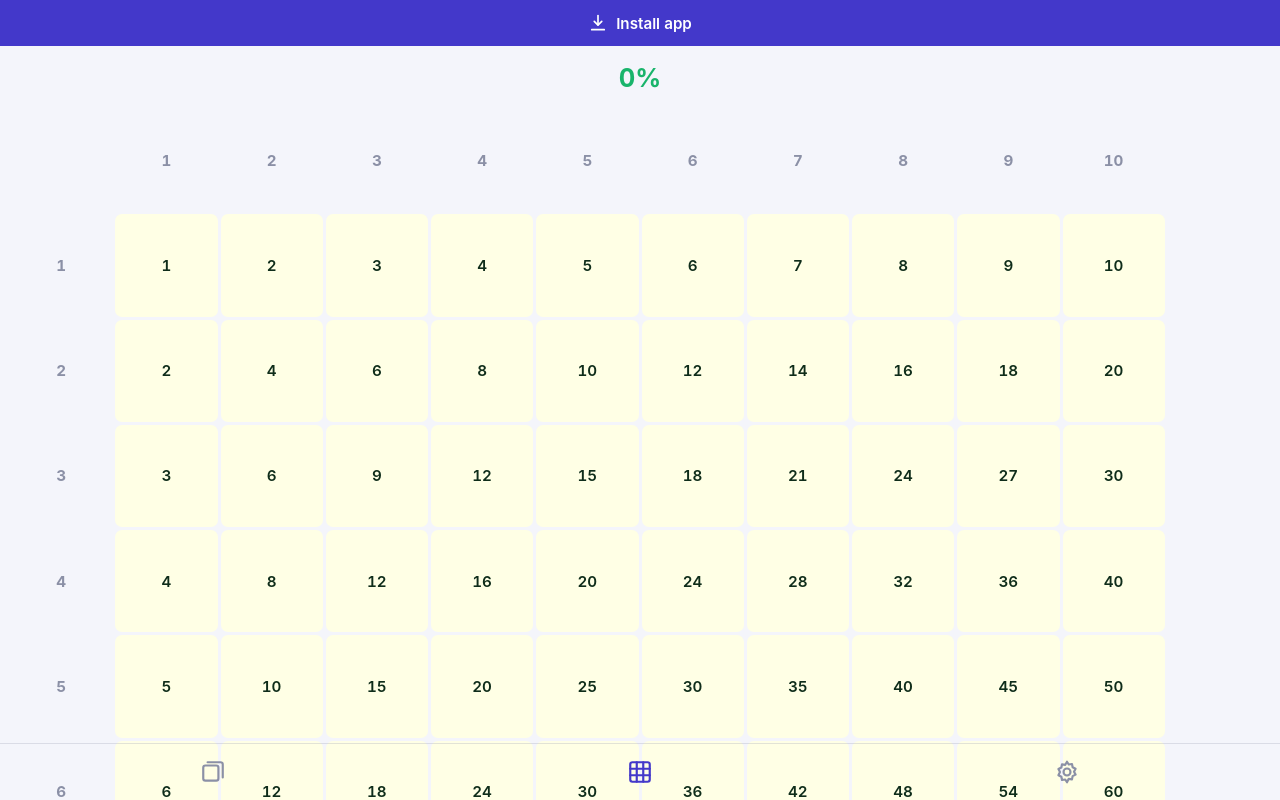
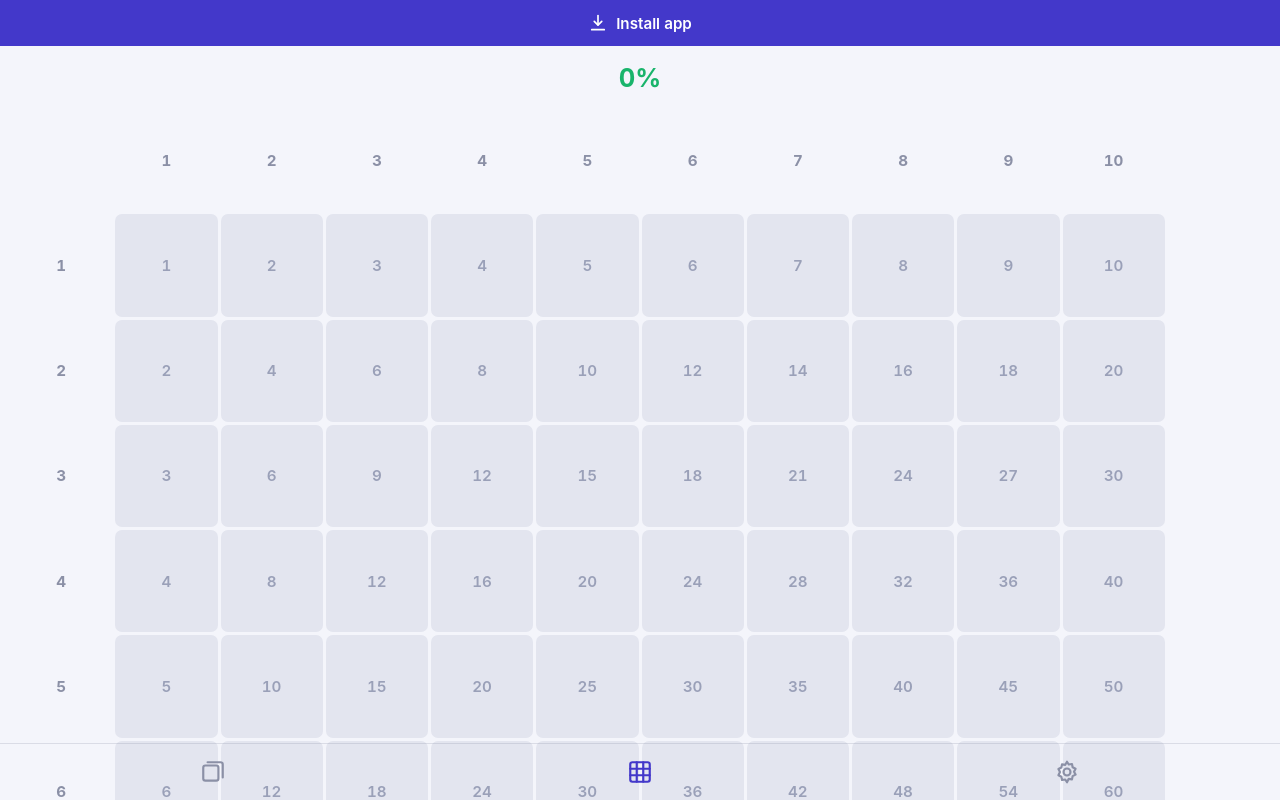
Before and after one commit to Leksat/mp, a React (Vite) app: page / in a window 1280 px wide. Built offline with nearby package versions, Linux system fonts and the light colour scheme.

Commit message:
revert: restore the original table colours

```diff
--- a/src/components/FactSheet.tsx
+++ b/src/components/FactSheet.tsx
@@ -12,6 +12,7 @@ interface FactSheetProps {
 export const FactSheet = ({ fact, progress, onForget, onClose }: FactSheetProps) => {
   const streak = factStreak(progress, fact)
   const required = requiredStreak(fact)
+  const pipTone = (index: number): number => Math.min(3, Math.ceil(((index + 1) / required) * 3))
 
   return (
     <div className="sheet-backdrop" onClick={onClose}>
@@ -22,7 +23,10 @@ export const FactSheet = ({ fact, progress, onForget, onClose }: FactSheetProps)
 
         <div className="streak">
           {Array.from({ length: required }, (_, index) => (
-            <span key={index} className={index < streak ? 'pip filled' : 'pip'} />
+            <span
+              key={index}
+              className={index < streak ? `pip filled tone-${pipTone(index)}` : 'pip'}
+            />
           ))}
         </div>
 
--- a/src/devSeed.ts
+++ b/src/devSeed.ts
@@ -3,15 +3,15 @@ import type { FactProgress, Progress } from './domain/progress'
 import { saveProgress } from './domain/storage'
 
 const SEED_FLAG = 'seed'
+const RAMP_STEPS = FACTORS.length - 2
 
 const rampedProgress = (): Progress => {
   const facts: Record<string, FactProgress> = {}
   ALL_FACTS.forEach((fact) => {
-    const column = FACTORS.indexOf(fact.right)
-    const appearances = baseRequiredStreak(fact) + 2
-    const bucket = Math.floor(((column + 0.5) * appearances) / FACTORS.length)
-    if (bucket === 0) return
-    facts[factKey(fact)] = { streak: bucket - 1, lastSeenTick: column, lastMissedTick: null }
+    const step = FACTORS.indexOf(fact.right) - 1
+    if (step < 0) return
+    const streak = Math.round((step / RAMP_STEPS) * baseRequiredStreak(fact))
+    facts[factKey(fact)] = { streak, lastSeenTick: step, lastMissedTick: null }
   })
   return { tick: ALL_FACTS.length, facts, celebrated: false }
 }
--- a/src/domain/progress.ts
+++ b/src/domain/progress.ts
@@ -1,6 +1,7 @@
 import { ALL_FACTS, baseRequiredStreak, factKey, parseFactKey, type Fact } from './facts'
 
 const MISS_PENALTY_SHARE = 3
+const TONES = 3
 
 export interface FactProgress {
   readonly streak: number
@@ -38,8 +39,12 @@ export const isLearned = (progress: Progress, fact: Fact): boolean =>
 export const factStreak = (progress: Progress, fact: Fact): number =>
   Math.min(factProgress(progress, fact)?.streak ?? 0, requiredStreak(fact))
 
-export const factFill = (progress: Progress, fact: Fact): number =>
-  factStreak(progress, fact) / requiredStreak(fact)
+export const factTone = (progress: Progress, fact: Fact): number => {
+  const state = factState(progress, fact)
+  if (state === 'learned') return TONES
+  const ratio = factStreak(progress, fact) / requiredStreak(fact)
+  return Math.min(TONES - 1, Math.floor(ratio * TONES))
+}
 
 export const learnedCount = (progress: Progress): number =>
   ALL_FACTS.filter((fact) => isLearned(progress, fact)).length
--- a/src/index.css
+++ b/src/index.css
@@ -6,14 +6,14 @@
   --muted: #8b90a6;
   --untouched: #e3e5ef;
   --untouched-text: #9aa0b8;
-  --learned: #19b46b;
-  --step-0: #ffffe5;
-  --step-1: #f7fcb9;
-  --step-2: #d9f0a3;
-  --step-3: #addd8e;
-  --step-4: #78c679;
-  --step-5: #3a9f55;
-  --step-ink: #0f2d1a;
+  --streak-0: #d6a152;
+  --streak-1: #bcb44e;
+  --streak-2: #88b851;
+  --streak-3: #19b46b;
+  --streak-0-ink: #4a3300;
+  --streak-1-ink: #3f3a05;
+  --streak-2-ink: #24380a;
+  --streak-3-ink: #05301c;
   --danger: #e2565f;
   --warn: #d99b1f;
   --shadow: 0 10px 30px rgba(17, 22, 43, 0.1);
@@ -27,14 +27,10 @@
     --muted: #6d738e;
     --untouched: #1e2540;
     --untouched-text: #5a6284;
-    --learned: #1aa967;
-    --step-0: #18211d;
-    --step-1: #12291e;
-    --step-2: #0f3a23;
-    --step-3: #114e2a;
-    --step-4: #166832;
-    --step-5: #1d7a3c;
-    --step-ink: #e6f2e9;
+    --streak-0: #ae8d5b;
+    --streak-1: #938f53;
+    --streak-2: #7a9759;
+    --streak-3: #1aa967;
     --danger: #b8434b;
     --warn: #c79338;
     --shadow: 0 10px 30px rgba(0, 0, 0, 0.45);
@@ -139,7 +135,7 @@ button {
 .session-fill {
   height: 100%;
   border-radius: 5px;
-  background: var(--learned);
+  background: var(--streak-3);
   transition: width 0.35s ease;
 }
 
@@ -233,7 +229,7 @@ button {
 }
 
 .verdict.knew {
-  background: var(--learned);
+  background: var(--streak-3);
 }
 
 .grid-screen {
@@ -249,7 +245,7 @@ button {
   text-align: center;
   font-size: 1.6rem;
   font-weight: 700;
-  color: var(--learned);
+  color: var(--streak-3);
 }
 
 .table {
@@ -279,31 +275,28 @@ button {
 
 .cell {
   font-weight: 600;
-  color: var(--step-ink);
+  background: var(--untouched);
+  color: var(--untouched-text);
 }
 
-.cell.step-0 {
-  background: var(--step-0);
+.cell.streak-0 {
+  background: var(--streak-0);
+  color: var(--streak-0-ink);
 }
 
-.cell.step-1 {
-  background: var(--step-1);
+.cell.streak-1 {
+  background: var(--streak-1);
+  color: var(--streak-1-ink);
 }
 
-.cell.step-2 {
-  background: var(--step-2);
+.cell.streak-2 {
+  background: var(--streak-2);
+  color: var(--streak-2-ink);
 }
 
-.cell.step-3 {
-  background: var(--step-3);
-}
-
-.cell.step-4 {
-  background: var(--step-4);
-}
-
-.cell.step-5 {
-  background: var(--step-5);
+.cell.streak-3 {
+  background: var(--streak-3);
+  color: var(--streak-3-ink);
 }
 
 .sheet-backdrop {
@@ -351,8 +344,16 @@ button {
   background: var(--untouched);
 }
 
-.pip.filled {
-  background: var(--learned);
+.pip.tone-1 {
+  background: var(--streak-1);
+}
+
+.pip.tone-2 {
+  background: var(--streak-2);
+}
+
+.pip.tone-3 {
+  background: var(--streak-3);
 }
 
 .sheet-actions {
--- a/src/screens/GridScreen.tsx
+++ b/src/screens/GridScreen.tsx
@@ -1,27 +1,15 @@
 import { useState } from 'react'
 import { FactSheet } from '../components/FactSheet'
 import { FACTORS, toFact, type Fact } from '../domain/facts'
-import { factFill, factState, learnedPercent, type Progress } from '../domain/progress'
+import { factState, factTone, learnedPercent, type Progress } from '../domain/progress'
 
 interface GridScreenProps {
   readonly progress: Progress
   onForget(fact: Fact): void
 }
 
-interface TableStyle extends React.CSSProperties {
-  readonly '--columns': number
-}
-
-const TOP_STEP = 5
-
-const cellStep = (progress: Progress, fact: Fact): number => {
-  const state = factState(progress, fact)
-  if (state === 'untouched') return 0
-  if (state === 'learned') return TOP_STEP
-  return Math.min(TOP_STEP - 1, Math.max(1, Math.round(factFill(progress, fact) * TOP_STEP)))
-}
-
-const tableStyle: TableStyle = { '--columns': FACTORS.length + 1 }
+const cellTone = (progress: Progress, fact: Fact): string =>
+  factState(progress, fact) === 'untouched' ? 'untouched' : `streak-${factTone(progress, fact)}`
 
 export const GridScreen = ({ progress, onForget }: GridScreenProps) => {
   const [selected, setSelected] = useState<Fact | null>(null)
@@ -30,7 +18,7 @@ export const GridScreen = ({ progress, onForget }: GridScreenProps) => {
     <div className="grid-screen">
       <div className="score">{learnedPercent(progress)}%</div>
 
-      <div className="table" style={tableStyle}>
+      <div className="table" style={{ '--columns': FACTORS.length + 1 } as React.CSSProperties}>
         <div className="corner" />
         {FACTORS.map((factor) => (
           <div key={`head-${factor}`} className="head">
@@ -47,7 +35,7 @@ export const GridScreen = ({ progress, onForget }: GridScreenProps) => {
               <button
                 type="button"
                 key={`cell-${row}-${column}`}
-                className={`cell step-${cellStep(progress, fact)}`}
+                className={`cell ${cellTone(progress, fact)}`}
                 onClick={() => setSelected(fact)}
                 aria-label={`${row} × ${column}`}
               >
```
